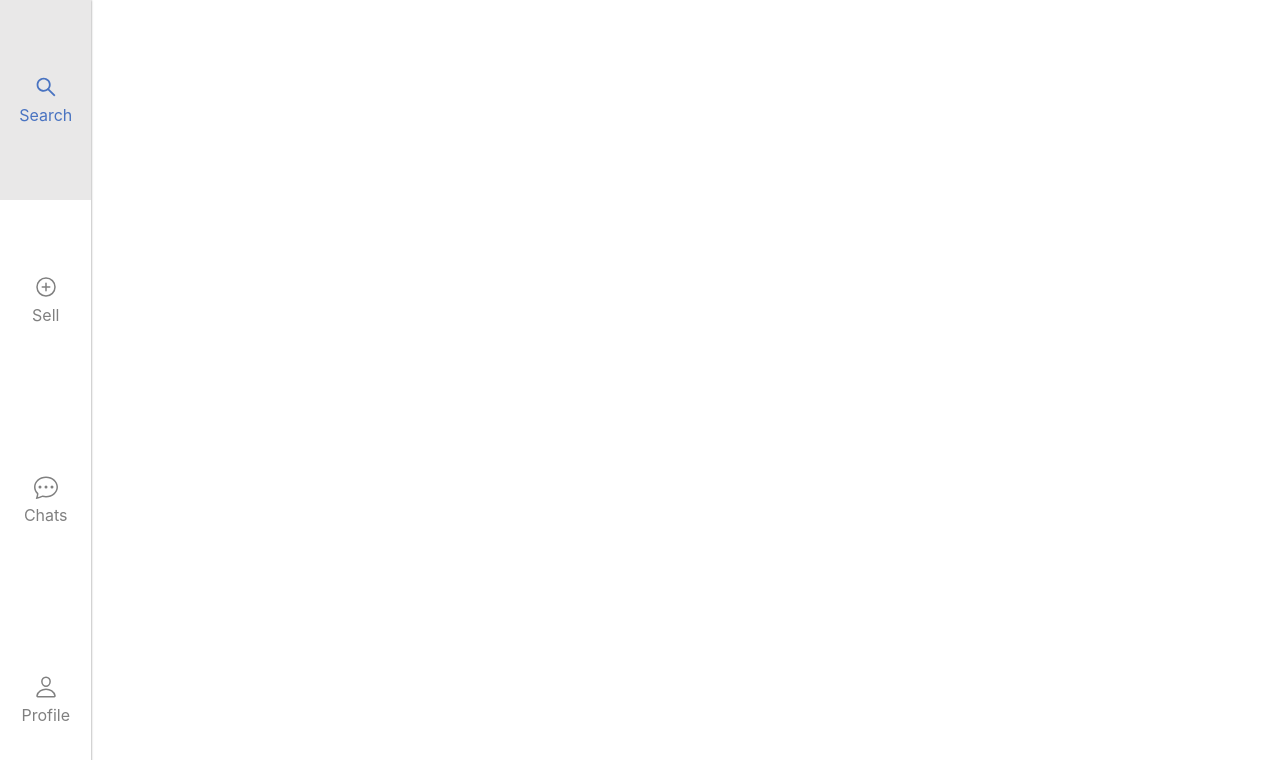
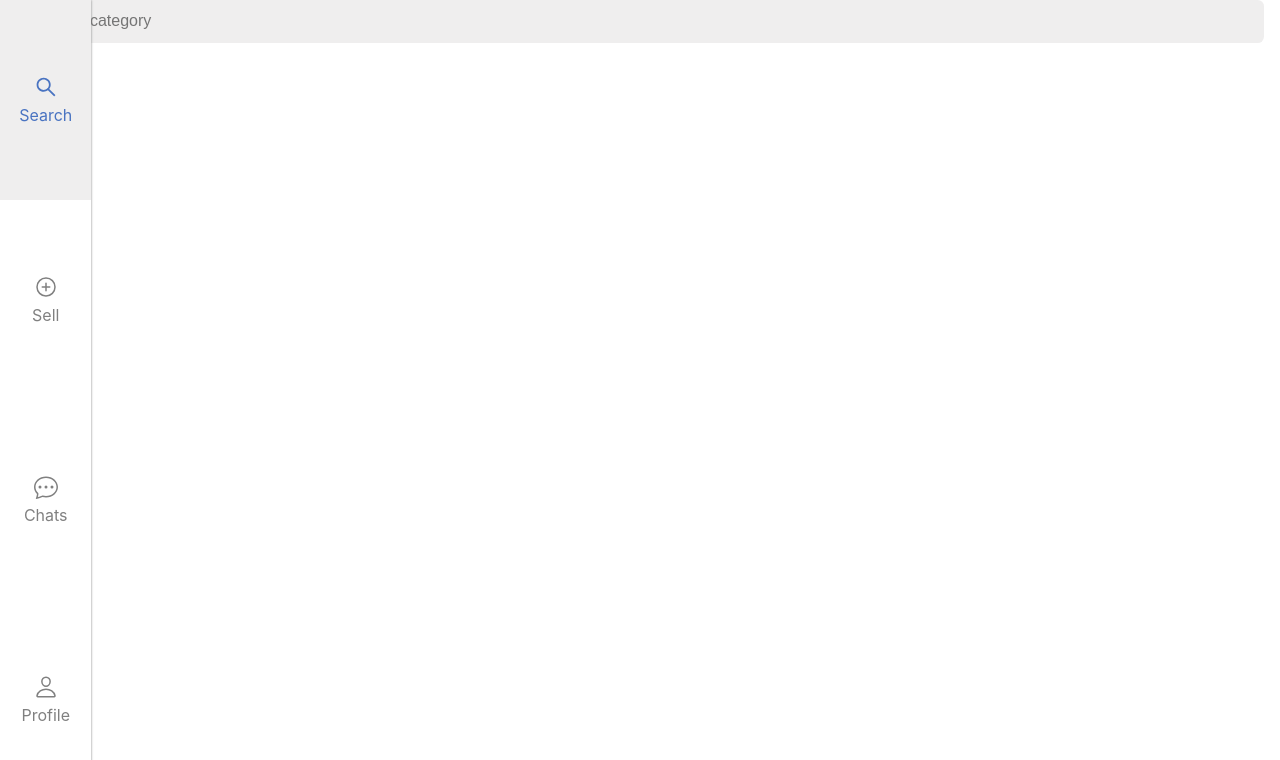
Before and after one commit to VladBrok/payback, a Next.js app: page / in a window 1280 px wide. Shown: the top 760 px of the page. Built offline with nearby package versions, Linux system fonts and the light colour scheme.

Commit message:
Create SearchBar component

```diff
--- /dev/null
+++ b/components/SearchBar/SearchBar.js
@@ -0,0 +1,16 @@
+import styles from "./SearchBar.module.scss";
+import { AiOutlineSearch } from "react-icons/ai";
+
+export default function SearchBar({ label, onChange }) {
+  return (
+    <div className={styles.container}>
+      <AiOutlineSearch className={styles.icon} />
+      <input
+        className={styles.input}
+        type="text"
+        placeholder={label}
+        onChange={onChange}
+      />
+    </div>
+  );
+}
--- /dev/null
+++ b/components/SearchBar/SearchBar.module.scss
@@ -0,0 +1,27 @@
+@use "../../styles/colors.scss" as c;
+
+.container {
+  position: relative;
+  display: flex;
+  align-items: center;
+  color: c.$text-secondary;
+
+  $input-px: 0.7rem;
+
+  .icon {
+    position: absolute;
+    left: $input-px;
+    font-size: 1.2rem;
+  }
+
+  .input {
+    display: block;
+    width: 100%;
+    padding: $input-px calc($input-px * 1.3);
+    padding-left: calc($input-px * 2 + 1rem);
+    line-height: 1.3;
+    background: c.$background-highlight;
+    border: none;
+    border-radius: 0.4rem;
+  }
+}
--- /dev/null
+++ b/components/SearchBar/index.js
@@ -0,0 +1 @@
+export { default } from "./SearchBar";
--- a/pages/index.js
+++ b/pages/index.js
@@ -1,9 +1,20 @@
 import styles from "./index.module.scss";
 import Menu from "../components/Menu";
+import SearchBar from "../components/SearchBar";
 import menuItems from "../data/menuItems";
 
 menuItems[0].isActive = true;
 
 export default function Home() {
-  return <Menu itemsData={menuItems} />;
+  return (
+    <>
+      <main style={{ padding: "0 1rem" }}>
+        <SearchBar
+          label="Find category"
+          onChange={e => console.log(e.target.value)}
+        />
+      </main>
+      <Menu itemsData={menuItems} />
+    </>
+  );
 }
--- a/styles/colors.scss
+++ b/styles/colors.scss
@@ -1,4 +1,4 @@
 $text-primary: black;
 $text-secondary: gray;
 $highlight: rgb(73, 115, 193);
-$background-highlight: rgb(233, 232, 232);
+$background-highlight: rgb(239, 238, 238);
--- a/styles/globals.scss
+++ b/styles/globals.scss
@@ -15,9 +15,14 @@ h6 {
   font-size: inherit;
 }
 
-a {
+a,
+input {
   color: inherit;
   text-decoration: none;
+}
+
+input {
+  font-size: inherit;
 }
 
 ul {
```
